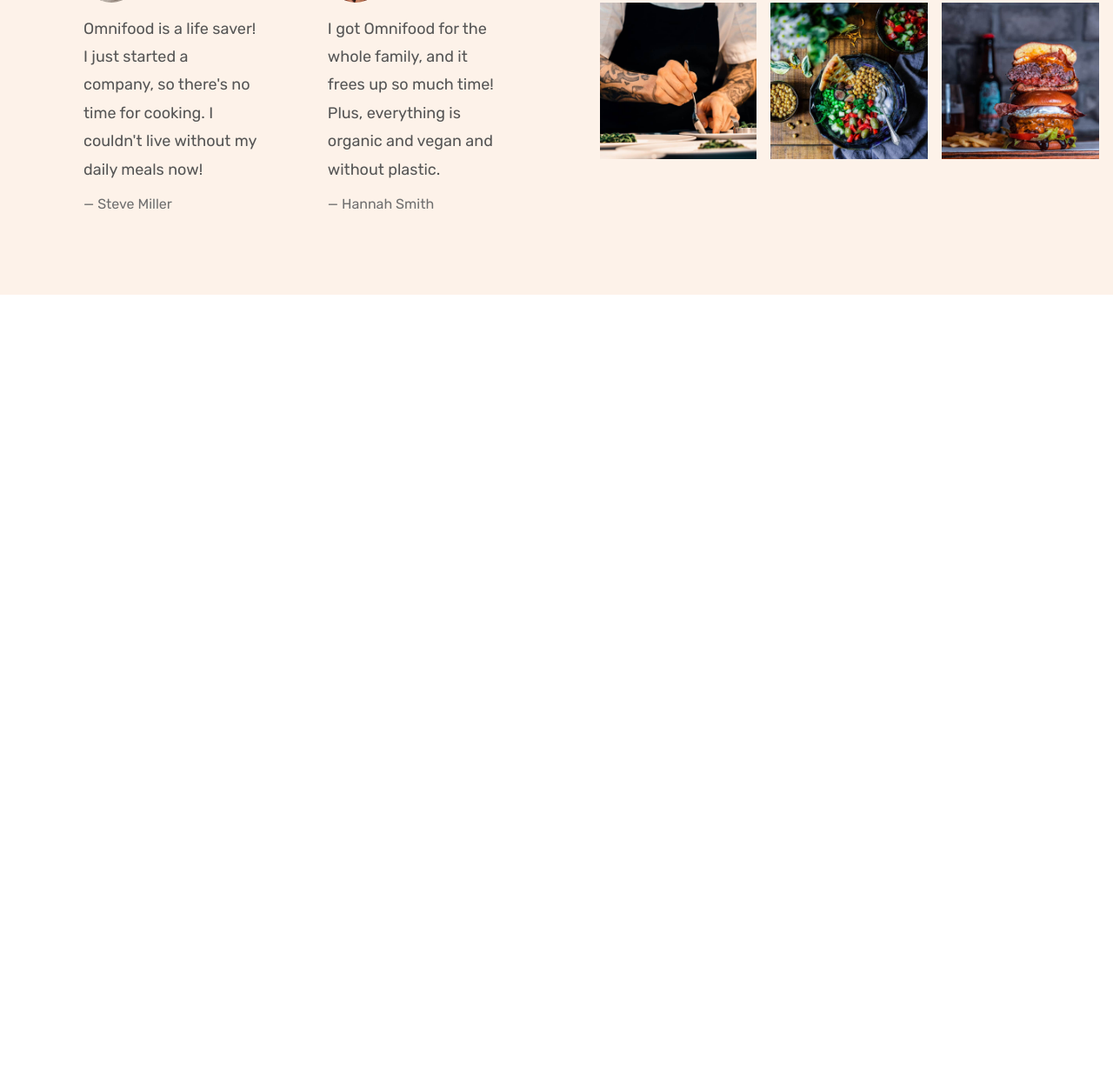
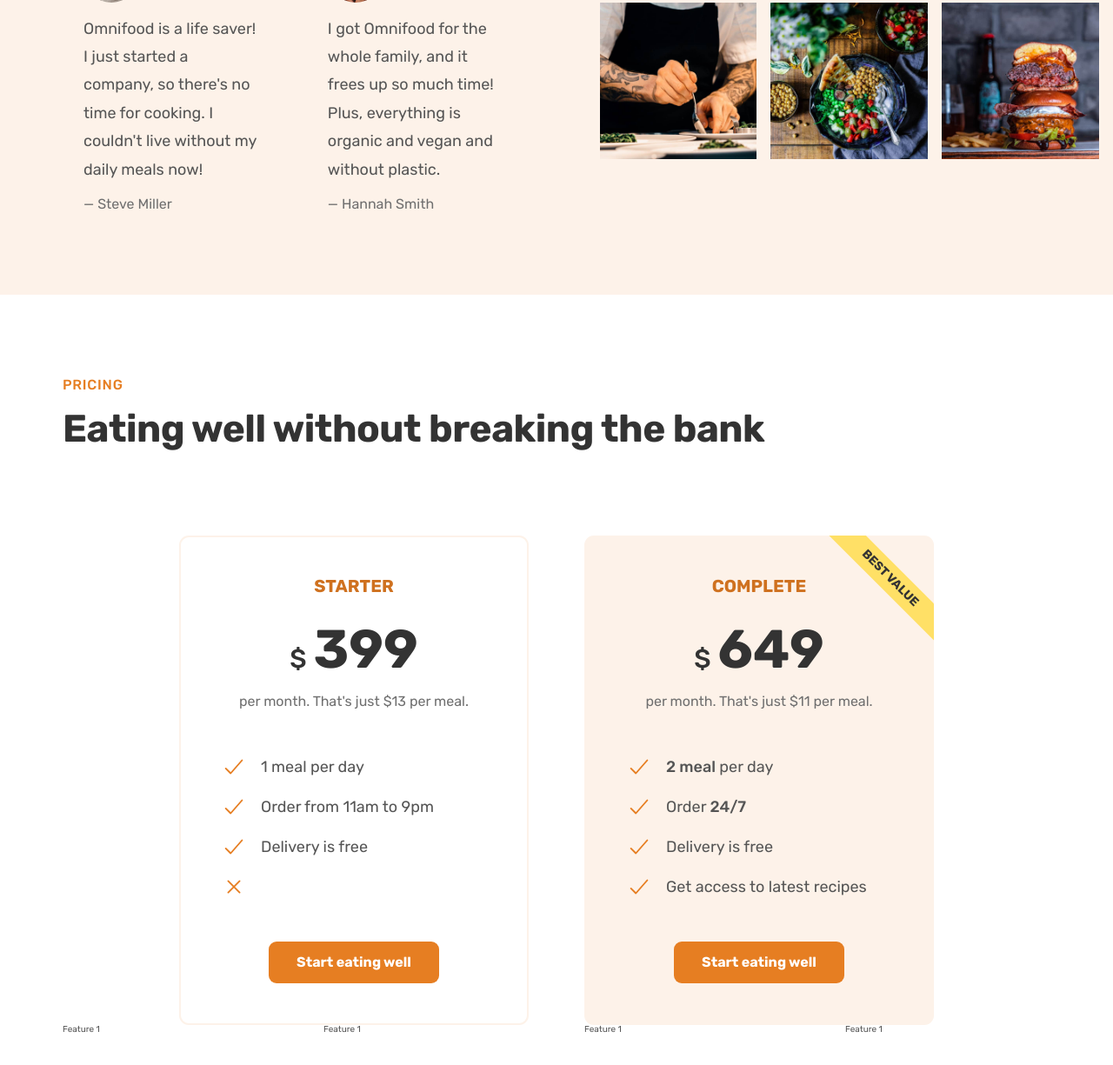
Before and after one commit to G1Grg/food-website, a plain HTML site: page index.html in a window 1280 px wide. Shown: the part 4296-5521 px from the top of the page at 87% size. Before the commit the page ends 4635 px from the top, so only its background shows below. Drawn offline with nearby package versions, Linux system fonts and the light colour scheme.

Commit message:
End of Pricing Section
Signed-off-by: Jeevan Gurung <53844739+G1Grg@users.noreply.github.com>

```diff
--- a/css/general.css
+++ b/css/general.css
@@ -97,6 +97,14 @@ body {
   display: grid;
   row-gap: 9.6rem;
   column-gap: 6.4rem;
+}
+
+/* .grid:last-child {
+  margin-bottom: 0;
+} */
+
+.grid::not(:last-child) {
+  margin-bottom: 9.6rem;
 }
 
 .grid--2-cols {
@@ -208,6 +216,24 @@ body {
   border-bottom: 1px solid transparent;
 }
 
+.list {
+  list-style: none;
+  display: flex;
+  flex-direction: column;
+  gap: 1.6rem;
+}
+
+.list-icon {
+  width: 30px;
+  height: 30px;
+  color: #e67e22;
+}
+.list-item {
+  font-size: 1.8rem;
+  display: flex;
+  align-items: center;
+  gap: 1.6rem;
+}
 /* SETTINGS CLASS TO SET ALL HEADINGS TO CENTER */
 
 .margin-right-sm {
--- a/css/style.css
+++ b/css/style.css
@@ -265,25 +265,6 @@
   font-size: 1.8rem;
 }
 
-.list {
-  list-style: none;
-  display: flex;
-  flex-direction: column;
-  gap: 1.6rem;
-}
-
-.list-icon {
-  width: 30px;
-  height: 30px;
-  color: #e67e22;
-}
-.list-item {
-  font-size: 1.8rem;
-  display: flex;
-  align-items: center;
-  gap: 1.6rem;
-}
-
 /******************************/
 /* SECTION TESTIMONIALS COMPONENTS */
 /******************************/
@@ -340,3 +321,78 @@
 .gallery-item img:hover {
   transform: scale(1.1);
 }
+
+/******************************/
+/* SECTION PRICING COMPONENTS */
+/******************************/
+.section-pricing {
+  padding: 9.6rem 0;
+}
+
+.pricing-plan {
+  border-radius: 11px;
+
+  width: 75%;
+}
+
+.pricing-plan--starter {
+  justify-self: end;
+  border: 2px solid #fdf2e9;
+  padding: 4.6rem;
+}
+
+.pricing-plan--complete {
+  background-color: #fdf2e9;
+  position: relative;
+  padding: 4.8rem;
+  overflow: hidden;
+}
+
+.pricing-plan--complete::after {
+  content: "Best Value";
+  position: absolute;
+  top: 6%;
+  right: -18%;
+  text-transform: uppercase;
+  font-size: 1.4rem;
+  font-weight: 700;
+  color: #333;
+  background-color: #ffe066;
+  padding: 0.8rem 8rem;
+  transform: rotate(45deg);
+}
+.plan-header {
+  text-align: center;
+  margin-bottom: 4.8rem;
+}
+.plan-name {
+  color: #cf711f;
+  font-weight: 600;
+  font-size: 2rem;
+  text-transform: uppercase;
+  letter-spacing: 0.75;
+  margin-bottom: 3.2rem;
+}
+.plan-price {
+  font-size: 6.2rem;
+  font-weight: 600;
+  color: #333;
+  margin-bottom: 1.6rem;
+}
+
+.plan-price span {
+  font-size: 3rem;
+  font-weight: 500;
+  margin-right: 0.8rem;
+}
+
+.plan-text {
+  font-size: 1.6rem;
+  line-height: 1.6;
+  color: #6f6f6f;
+}
+
+.plan-sign-up {
+  text-align: center;
+  margin-top: 4.8rem;
+}
--- a/index.html
+++ b/index.html
@@ -430,6 +430,79 @@
           </figure>
         </div>
       </section>
+
+      <section class="section-pricing">
+        <div class="container">
+          <span class="subheading">Pricing</span>
+          <h2 class="heading-secondary">
+            Eating well without breaking the bank
+          </h2>
+        </div>
+
+        <div class="container grid grid--2-cols">
+          <div class="pricing-plan pricing-plan--starter">
+            <header class="plan-header">
+              <p class="plan-name">Starter</p>
+              <p class="plan-price"><span>$</span>399</p>
+              <p class="plan-text">per month. That's just $13 per meal.</p>
+            </header>
+            <ul class="list">
+              <li class="list-item">
+                <ion-icon class="list-icon" name="checkmark-outline"></ion-icon
+                ><span>1 meal per day</span>
+              </li>
+              <li class="list-item">
+                <ion-icon class="list-icon" name="checkmark-outline"></ion-icon
+                ><span>Order from 11am to 9pm </span>
+              </li>
+              <li class="list-item">
+                <ion-icon class="list-icon" name="checkmark-outline"></ion-icon
+                ><span>Delivery is free</span>
+              </li>
+              <li class="list-item">
+                <ion-icon class="list-icon" name="close-outline"></ion-icon>
+              </li>
+            </ul>
+            <div class="plan-sign-up">
+              <a href="#" class="btn btn--full"> Start eating well </a>
+            </div>
+          </div>
+          <div class="pricing-plan pricing-plan--complete">
+            <header class="plan-header">
+              <p class="plan-name">Complete</p>
+              <p class="plan-price"><span>$</span>649</p>
+              <p class="plan-text">per month. That's just $11 per meal.</p>
+            </header>
+            <ul class="list">
+              <li class="list-item">
+                <ion-icon class="list-icon" name="checkmark-outline"></ion-icon
+                ><span><strong>2 meal</strong> per day</span>
+              </li>
+              <li class="list-item">
+                <ion-icon class="list-icon" name="checkmark-outline"></ion-icon
+                ><span>Order <strong>24/7</strong> </span>
+              </li>
+              <li class="list-item">
+                <ion-icon class="list-icon" name="checkmark-outline"></ion-icon
+                ><span>Delivery is free</span>
+              </li>
+              <li class="list-item">
+                <ion-icon class="list-icon" name="checkmark-outline"></ion-icon
+                ><span>Get access to latest recipes</span>
+              </li>
+            </ul>
+            <div class="plan-sign-up">
+              <a href="#" class="btn btn--full"> Start eating well </a>
+            </div>
+          </div>
+        </div>
+        <div class="container grid grid--4-cols">
+          <div class="feature">Feature 1</div>
+          <div class="feature">Feature 1</div>
+          <div class="feature">Feature 1</div>
+          <div class="feature">Feature 1</div>
+        </div>
+      </section>
     </main>
   </body>
 </html>
```
